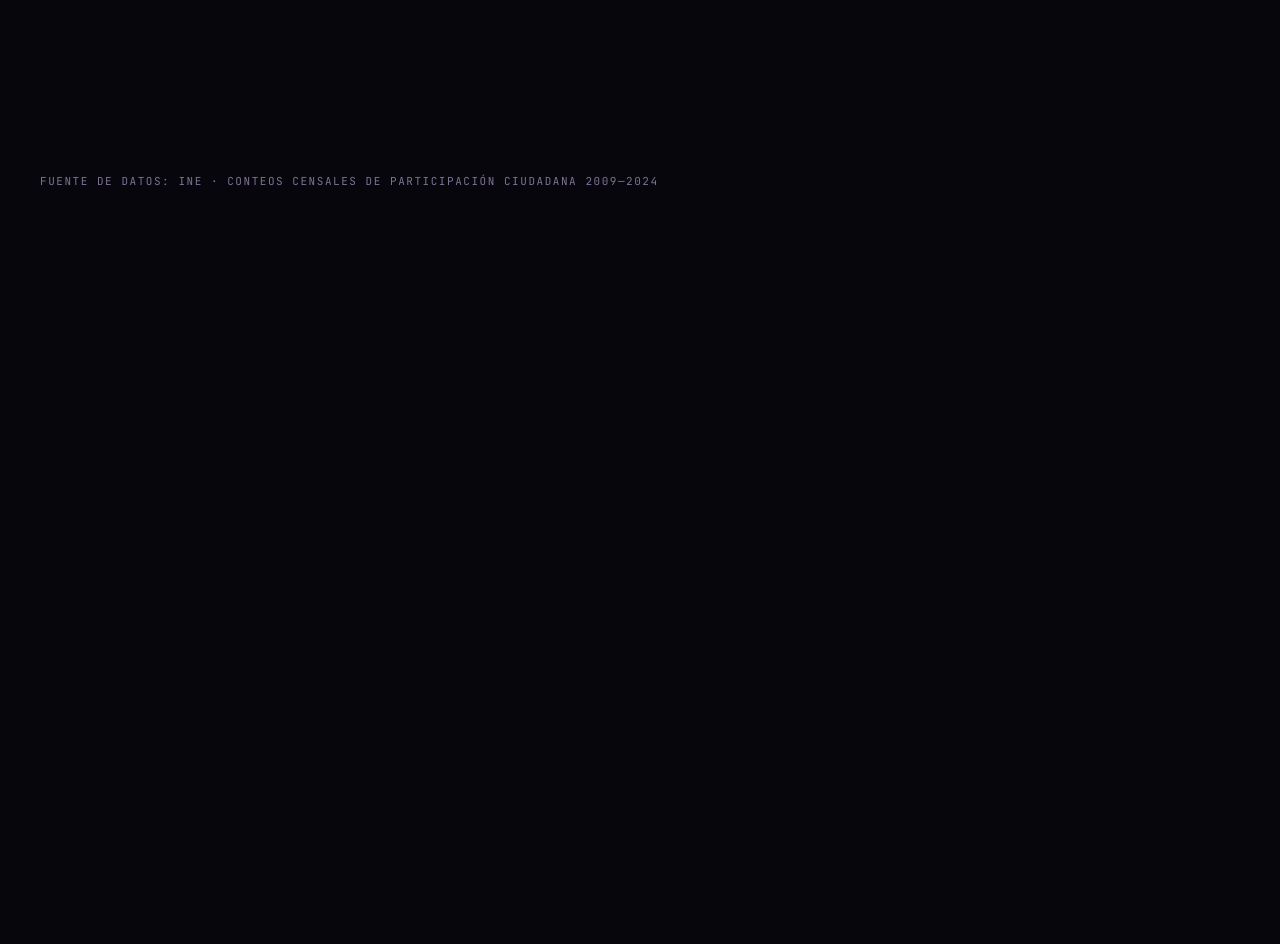
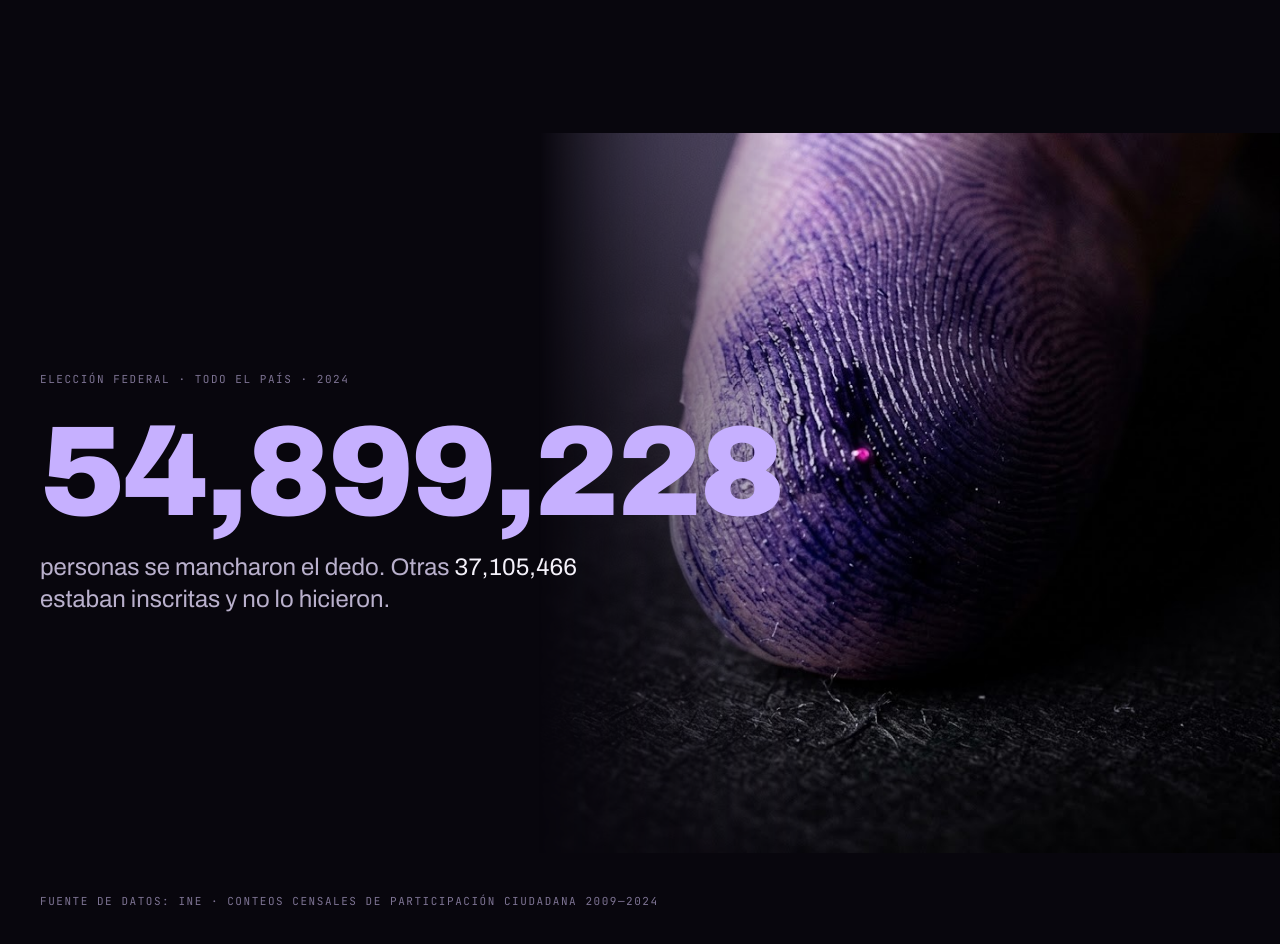
Before and after one commit to fersho99/retoHackaton, a Next.js app: page / in a window 1280 px wide. Shown: the part 3060-4004 px from the top of the page. Before the commit the page ends 3290 px from the top, so only its background shows below. Built offline with nearby package versions, Linux system fonts and the light colour scheme.

Commit message:
Seccion de cierre con la tinta y cifras nacionales

```diff
--- a/src/app/experience.tsx
+++ b/src/app/experience.tsx
@@ -4,6 +4,7 @@ import { useRef } from "react";
 import { CurvaEdad } from "@/components/curva/curva-edad";
 import { Hero } from "@/components/landing/hero";
 import { NoVotaron } from "@/components/interludio/no-votaron";
+import { Tinta } from "@/components/interludio/tinta";
 import { PesoMunicipio } from "@/components/municipio/peso-municipio";
 
 export function Experience() {
@@ -20,6 +21,7 @@ export function Experience() {
       <CurvaEdad ref={curvaRef} />
       <NoVotaron />
       <PesoMunicipio />
+      <Tinta />
       <footer className="hud px-6 py-10 sm:px-10">
         Fuente de datos: INE · Conteos Censales de Participación Ciudadana 2009—2024
       </footer>
--- /dev/null
+++ b/src/components/interludio/tinta.tsx
@@ -0,0 +1,45 @@
+"use client";
+
+import Image from "next/image";
+import { useMemo } from "react";
+import { fn, totalsForScope } from "@/lib/data";
+import { useCube } from "@/lib/use-data";
+
+const YEAR_IDX = 5; // 2024
+const FADE_LEFT = "linear-gradient(to right, transparent, black 38%)";
+
+export function Tinta() {
+  const cube = useCube();
+  const pais = useMemo(() => (cube ? totalsForScope(cube, null, YEAR_IDX) : null), [cube]);
+
+  return (
+    <section className="relative flex min-h-[90svh] items-center overflow-hidden px-6 py-24 sm:px-10">
+      <div
+        aria-hidden
+        className="pointer-events-none absolute inset-y-0 right-0 w-full sm:w-[58%]"
+        style={{ maskImage: FADE_LEFT, WebkitMaskImage: FADE_LEFT }}
+      >
+        <Image
+          src="/img/tinta.jpg"
+          alt=""
+          fill
+          sizes="(min-width: 640px) 58vw, 100vw"
+          className="object-cover object-left"
+        />
+      </div>
+      <div aria-hidden className="pointer-events-none absolute inset-0 bg-bg/65 sm:hidden" />
+
+      <div className="relative max-w-xl">
+        <p className="hud">Elección federal · todo el país · 2024</p>
+        <p className="display num mt-6 text-[18vw] font-black text-violet-soft sm:text-[10vw] lg:text-[8rem]">
+          {pais ? fn(pais.sv) : "—"}
+        </p>
+        <p className="mt-4 text-xl text-ink-2 sm:text-2xl">
+          personas se mancharon el dedo. Otras{" "}
+          <span className="num text-ink">{pais ? fn(pais.nv) : "—"}</span> estaban inscritas y no
+          lo hicieron.
+        </p>
+      </div>
+    </section>
+  );
+}
```
